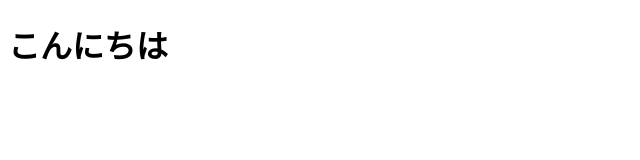
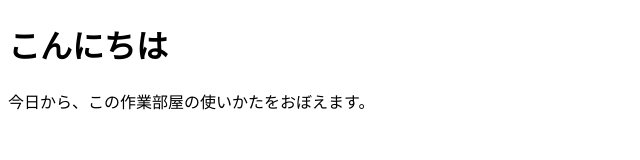
Before and after one commit to yujiyujis3-oss/zerocode, a plain HTML site: page practice/index.html in a window 1280 px wide. Shown: the whole page, without its empty margins (0-640 px from the left). Drawn offline with Linux system fonts and the light colour scheme.

Commit message:
エディタとターミナルをさわった

```diff
--- a/practice/index.html
+++ b/practice/index.html
@@ -8,3 +8,4 @@
   <h1>こんにちは</h1>
 </body>
 </html>
+  <p>今日から、この作業部屋の使いかたをおぼえます。</p>
```
Also changed, not shown: practice/memo/todo.txt (added).
